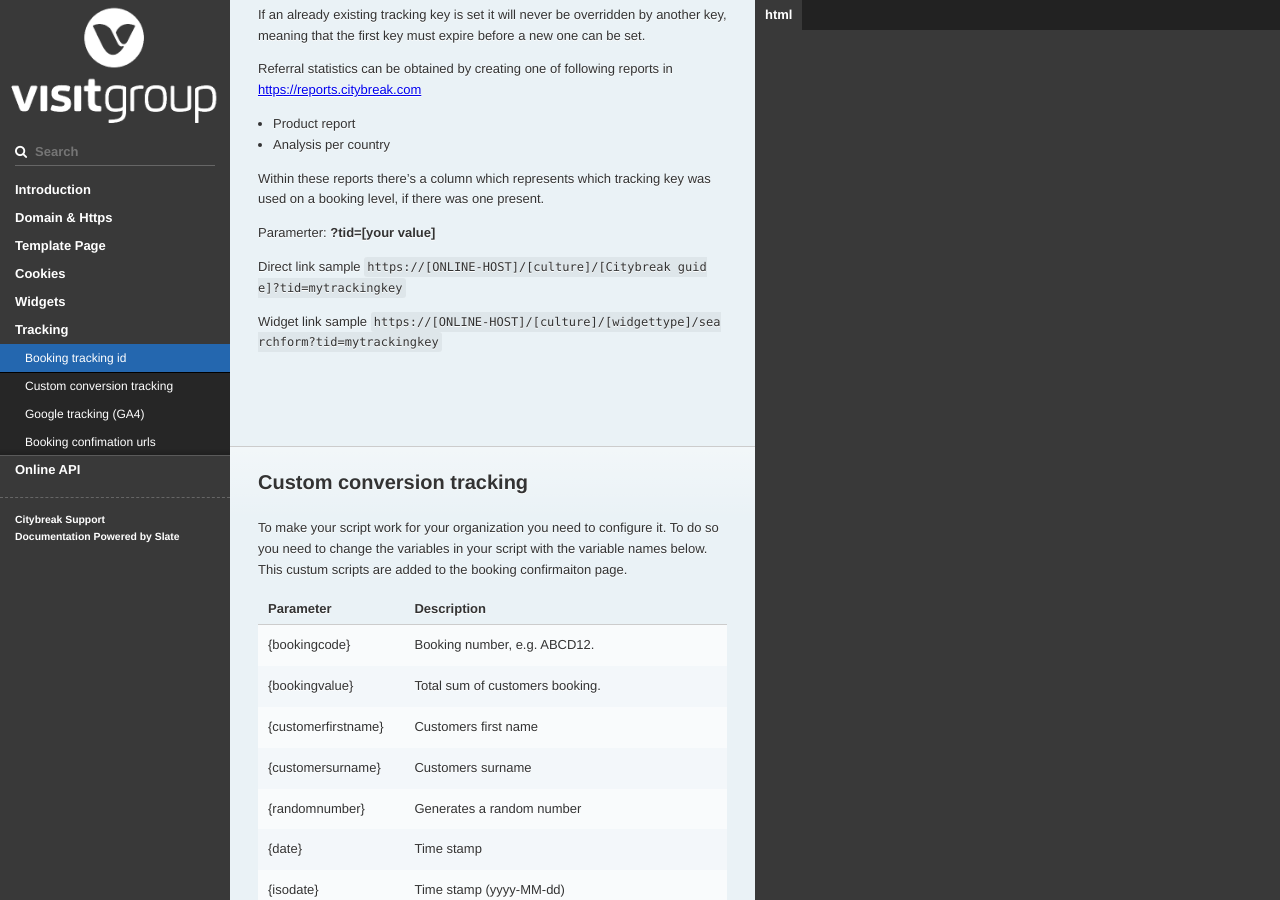
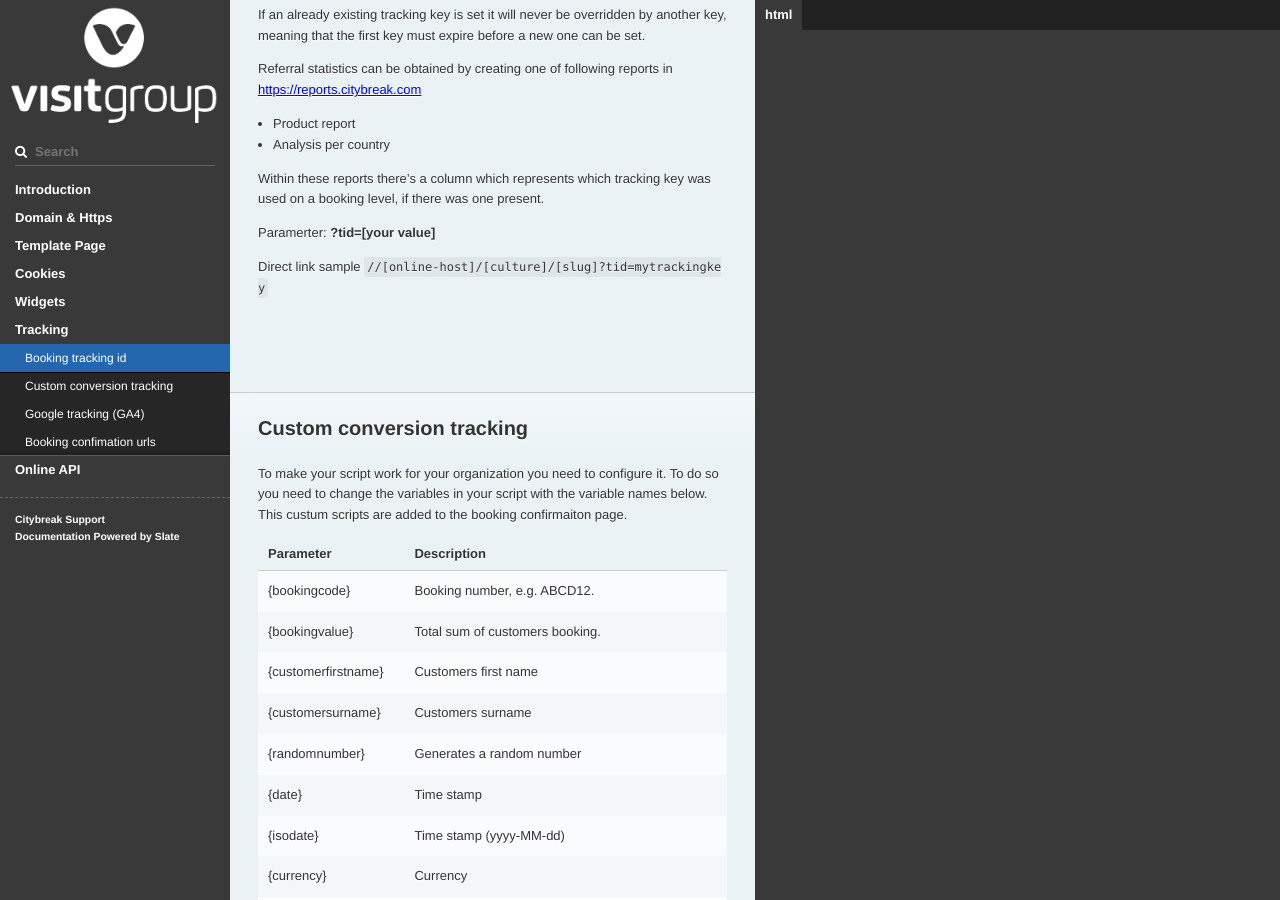
Before and after one commit to visit/citybreak-online-doc, a Jekyll site: the page built from index.md, in a window 1280 px wide and 900 px high, scrolled down 20242 px. Built offline with Jekyll 4.4.1, drawn with Linux system fonts in a browser that asks for light colours; our own code applies the rules of GitHub Pages for plain Markdown files; some of the changed text lies outside the part shown.

Commit message:
Update tracking.md

```diff
--- a/_includes/tracking.md
+++ b/_includes/tracking.md
@@ -23,19 +23,12 @@ Paramerter:
 
 Direct link sample
 ``
-https://[ONLINE-HOST]/[culture]/[Citybreak guide]?tid=mytrackingkey
-``
-
-
-Widget link sample
-``
-https://[ONLINE-HOST]/[culture]/[widgettype]/searchform?tid=mytrackingkey
+//[online-host]/[culture]/[slug]?tid=mytrackingkey
 ``
 
 ## Custom conversion tracking
 
 To make your script work for your organization you need to configure it. To do so you need to change the variables in your script with the variable names below. This custum scripts are added to the booking confirmaiton page.
-
 
 Parameter | Description
 --------- | ---------
```
Also changed, not shown: other parts of _includes/tracking.md (+1 -1 lines).
